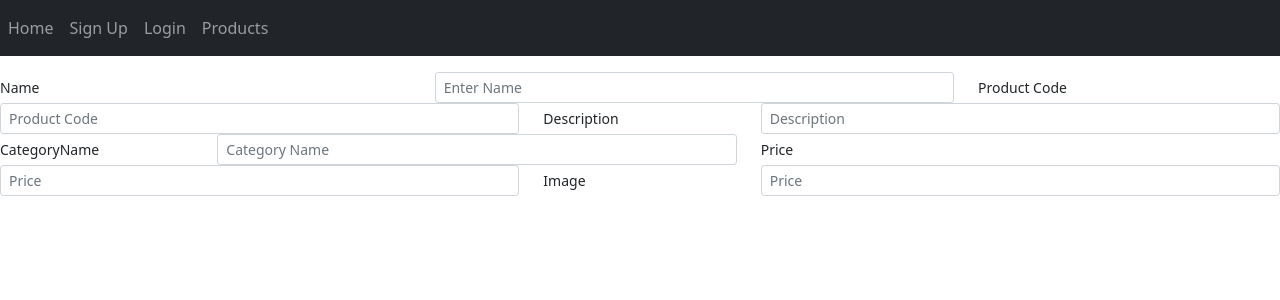
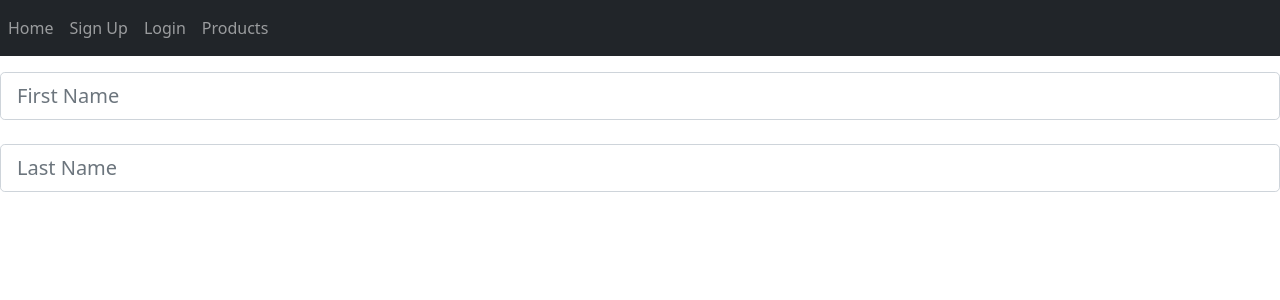
Before and after one commit to mkhuselityhobeka/fruit-company-front-end, an Angular app: page /products in a window 1280 px wide. Shown: the top 300 px of the page. Built offline with nearby package versions, Linux system fonts and the light colour scheme.

Commit message:
updated product html

```diff
--- a/src/app/product-component/product-component.component.html
+++ b/src/app/product-component/product-component.component.html
@@ -1,30 +1,12 @@
 <!DOCTYPE html>
     <form>
         <div class="form-group required row mb-3">
-            <label for="colFormLabelSm" class="col-sm-4 col-form-label col-form-label-sm">Name</label>
-            <div class="col-sm-5">
-               <input type="text" class="form-control form-control-sm" id="colFormLabelSm" placeholder="Enter Name"/>
-            </div>
-            <label for="colFormLabelSm" class="col-sm-2 col-form-label col-form-label-sm">Product Code</label>
-            <div class="col-sm-5">
-               <input type="text" class="form-control form-control-sm" id="colFormLabelSm" placeholder="Product Code"/>
-            </div>
-            <label for="colFormLabelSm" class="col-sm-2 col-form-label col-form-label-sm">Description</label>
-            <div class="col-sm-5">
-               <input type="text" class="form-control form-control-sm" id="colFormLabelSm" placeholder="Description"/>
+            <div class="form-outline mb-4">
+                <input type="text" id="form3Example1cg" class="form-control form-control-lg" placeholder="First Name" required/>
             </div>
 
-            <label for="colFormLabelSm" class="col-sm-2 col-form-label col-form-label-sm">CategoryName</label>
-            <div class="col-sm-5">
-               <input type="text" class="form-control form-control-sm" id="colFormLabelSm" placeholder="Category Name"/>
-            </div>
-            <label for="colFormLabelSm" class="col-sm-2 col-form-label col-form-label-sm">Price</label>
-            <div class="col-sm-5">
-               <input type="text" class="form-control form-control-sm" id="colFormLabelSm" placeholder="Price"/>
-            </div>
-            <label for="colFormLabelSm" class="col-sm-2 col-form-label col-form-label-sm">Image</label>
-            <div class="col-sm-5">
-               <input type="text" class="form-control form-control-sm" id="colFormLabelSm" placeholder="Price"/>
+            <div class="form-outline mb-4">
+                <input type="text" id="form3Example1cg" class="form-control form-control-lg" placeholder="Last Name" required/>
             </div>
         </div>
     </form>
```
